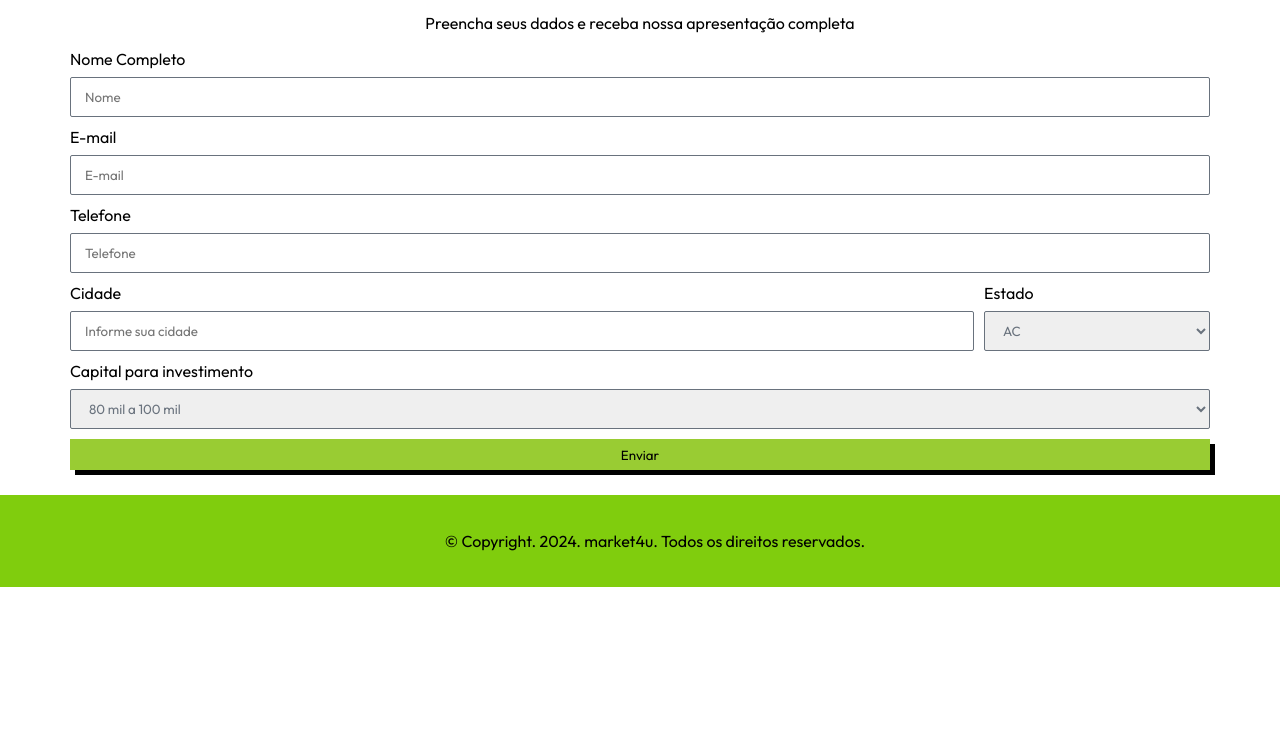
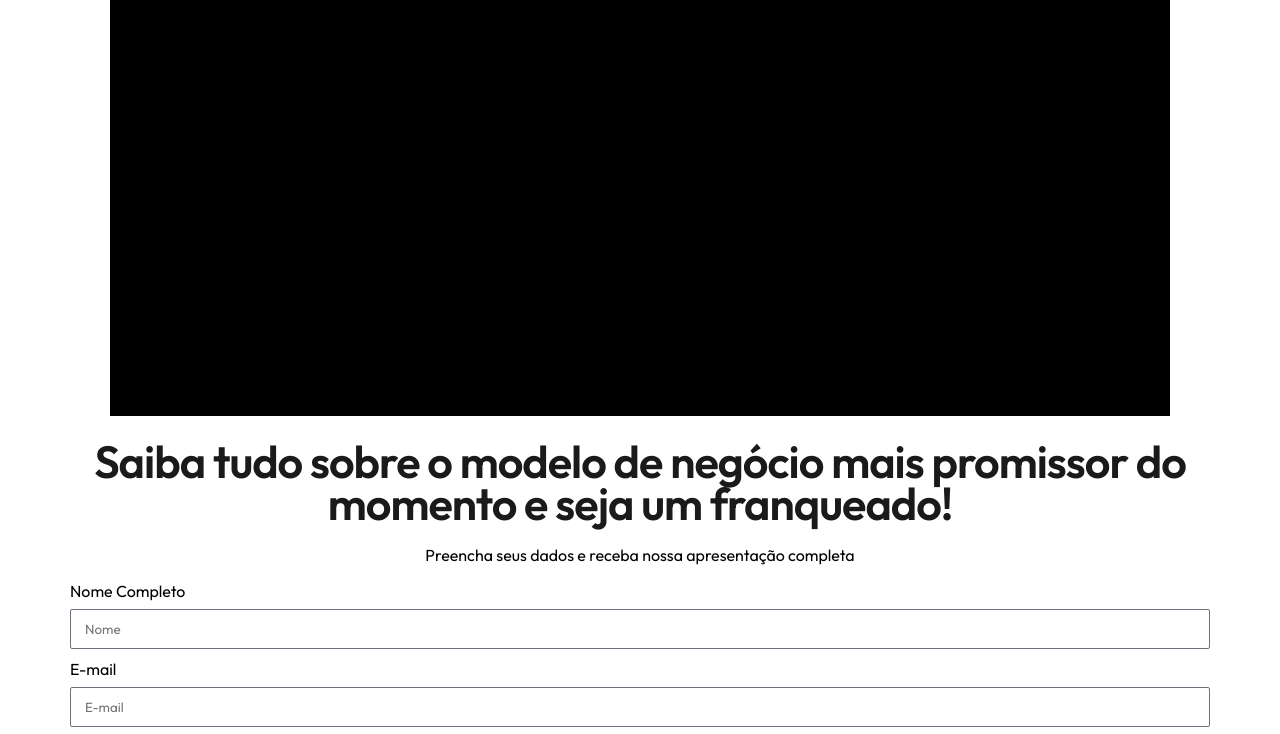
Before and after one commit to Hell0Manu/seja_um_franqueado, a plain HTML site: page index.html in a window 1280 px wide. Shown: the part 116-850 px from the top of the page. Before the commit the page ends 800 px from the top, so only its background shows below. Drawn offline with Linux system fonts and the light colour scheme.

Commit message:
criação da section 4 e 5

```diff
--- a/index.html
+++ b/index.html
@@ -16,7 +16,17 @@
         <section></section>
         <section></section>
         <section></section>
-        <section></section>
+        <section>
+            <div class="box_section">
+                <div class="box_text">
+                    <h2>O que dizem os nossos franqueados</h2>
+                </div>
+                <div class="box_container">
+                    <div class="box_left"></div>
+                    <div class="box_right"> </div>
+                </div>
+            </div>
+        </section>
         <section class="section_form">
             <div class="section_form_conteiner container">
                 <div class="form_texts">
--- a/style.css
+++ b/style.css
@@ -11,6 +11,32 @@
     --btn-color-bg: #9c3;
 }
 
+main {
+    display: flex;
+    flex-direction: column;
+}
+
+/*box*/
+.box_left, .box_right{
+max-width: 530px;
+width: 100%;
+height: 490px;
+background-color: #000000;
+}
+
+.box_container {
+    display: grid;
+    grid-template-columns: repeat(2, 530px);
+}
+
+/* sections and divs form*/
+.center {
+    display: flex;
+    align-items: center;
+    justify-content: center;
+}
+
+/* form */
 h2 {
     color: #1a1a1a;
     font-family: Outfit, Sans-serif;
@@ -26,12 +52,6 @@ h2 {
     margin: 20px 0 16px 0;
 }
 
-/* sections and divs form*/
-.center {
-    display: flex;
-    align-items: center;
-    justify-content: center;
-}
 
 .section_form {
     padding: 25px 0 25px 0;
@@ -50,7 +70,6 @@ h2 {
     width: 100%;
 }
 
-/* inputs form */
 .form_group input, .form_group select {
     width: 100%;
     border-radius: 2px;
```
